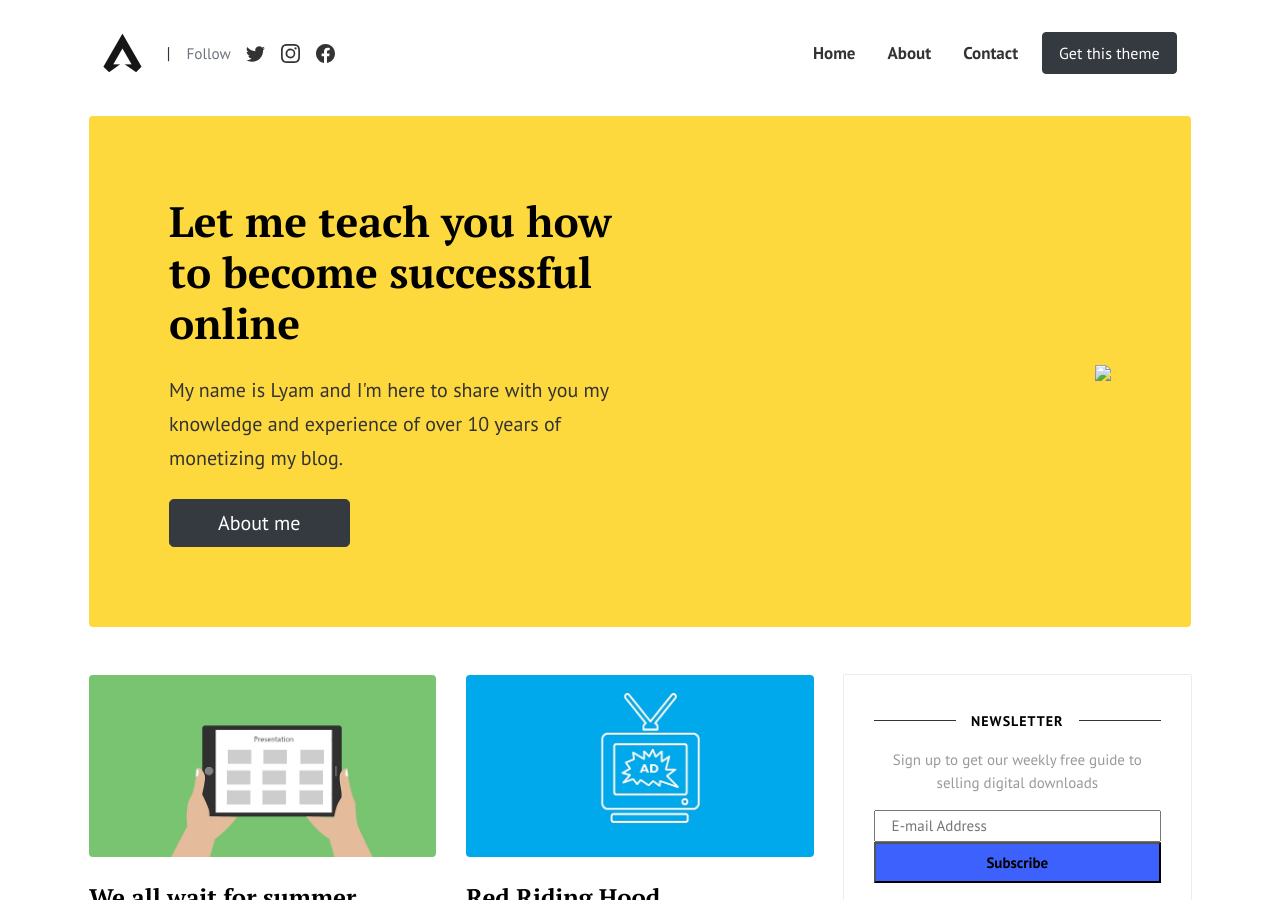
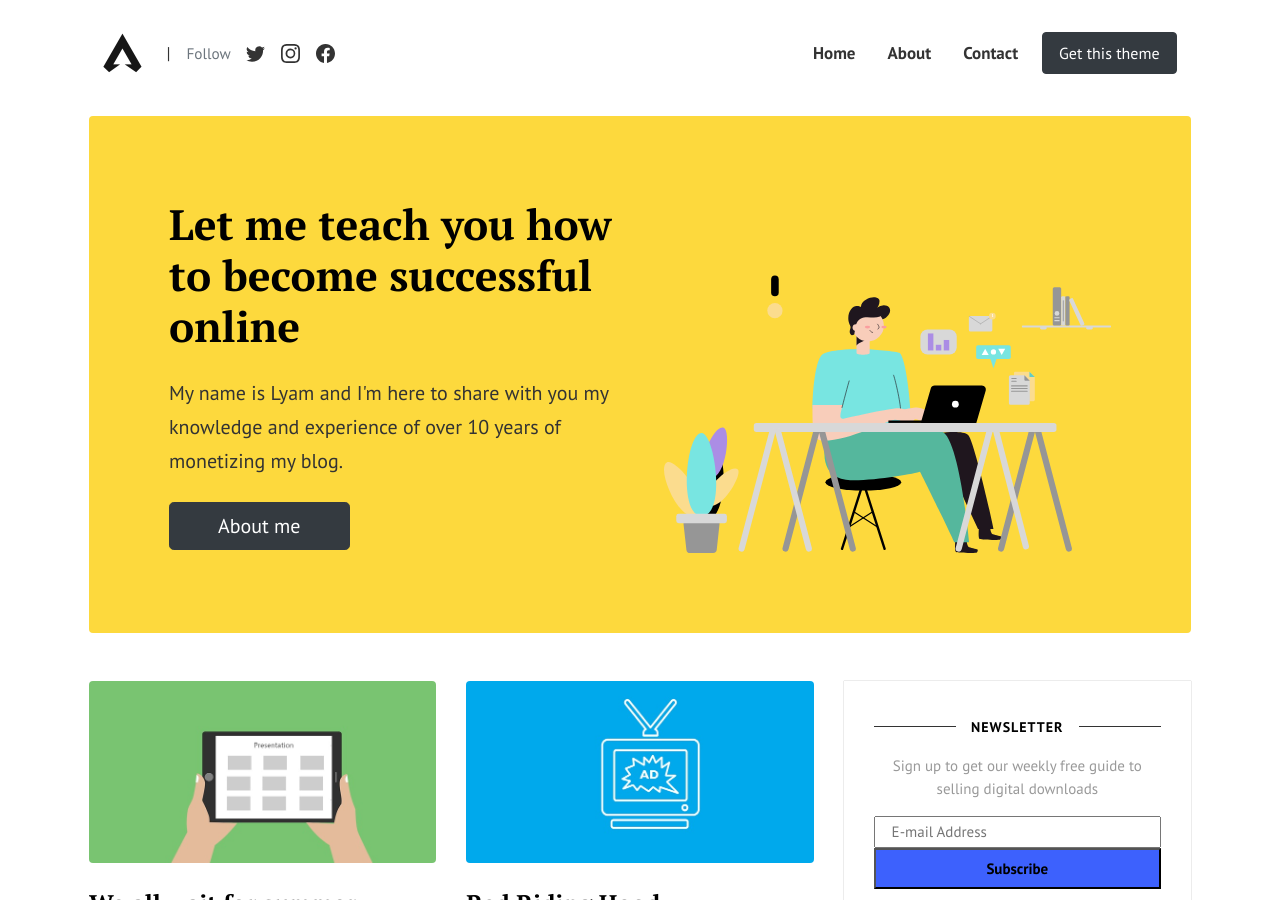
Before and after one commit to sravivarmanvce/temp, a Jekyll site: the page built from index.html, in a window 1280 px wide and 900 px high. Built offline with Jekyll 4.4.1, drawn with Linux system fonts in a browser that asks for light colours; the list of posts is cut into pages by our own code; comment, search, counter and statistics services are not loaded.

Commit message:
Update index.html

```diff
--- a/index.html
+++ b/index.html
@@ -15,7 +15,7 @@
       <a href="{{site.baseurl}}/about" class="btn btn-dark text-white px-5 btn-lg">About me</a>
     </div>
     <div class="col-md-6 text-right pl-0 pl-lg-4">
-      <img class="intro" height="500" src="sravivarmanvce.github.io/temp/assets/images/intro.svg">
+      <img class="intro" height="500" src="{{site.baseurl}}/assets/images/intro.svg">
     </div>
   </div>
 </div>
```
